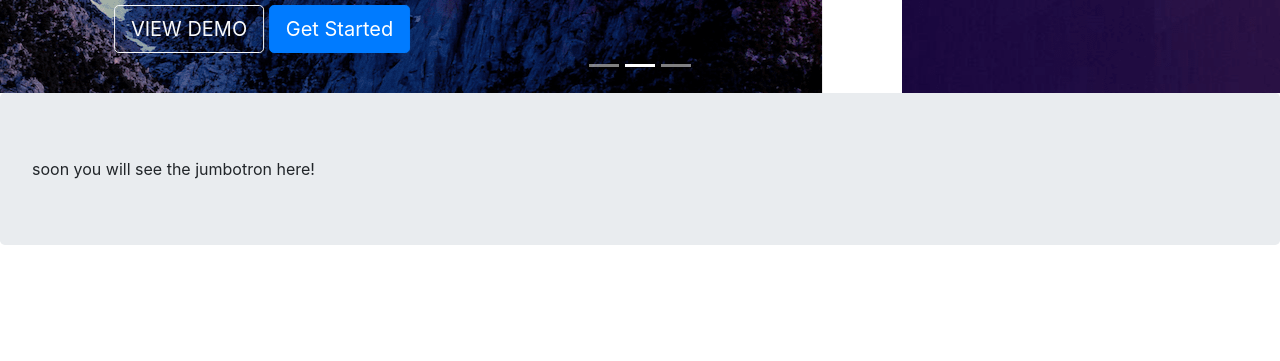
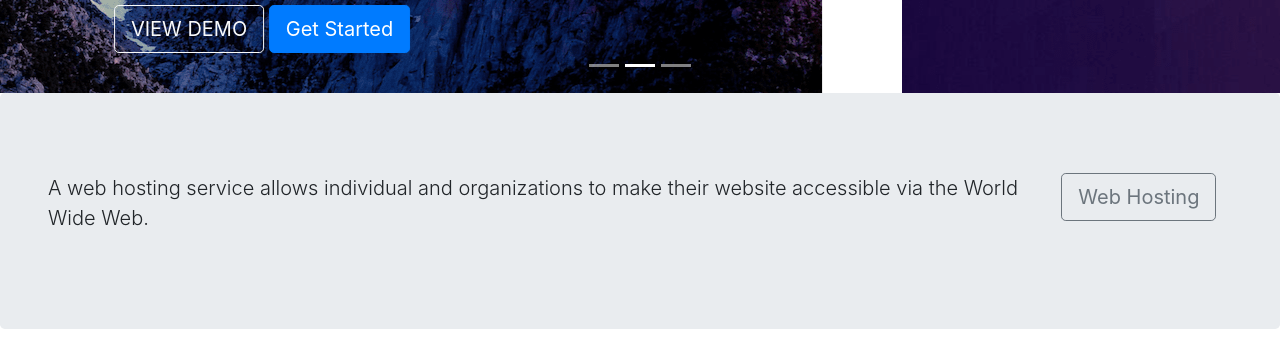
Before and after one commit to hdorgeval/complete-bs4-website, a website: page src/index.html in a window 1280 px wide. Shown: the part 597-958 px from the top of the page. Before the commit the page ends 874 px from the top, so only its background shows below. Drawn offline with nearby package versions, Linux system fonts and the light colour scheme.

Commit message:
feat(website): finalize jumbotron

```diff
--- a/src/index.html
+++ b/src/index.html
@@ -79,7 +79,17 @@
 
     <!--- Jumbotron -->
     <div class="container-fluid">
-      <div class="row jumbotron">soon you will see the jumbotron here!</div>
+      <div class="row jumbotron">
+        <div class="col-xs-12 col-sm-12 col-md-9 col-lg-9 col-xl-10">
+          <p class="lead">
+            A web hosting service allows individual and organizations to make their website
+            accessible via the World Wide Web.
+          </p>
+        </div>
+        <div class="col-xs-12 col-sm-12 col-md-3 col-lg-3 col-xl-2">
+          <button class="btn btn-outline-secondary btn-lg">Web Hosting</button>
+        </div>
+      </div>
     </div>
 
     <!--- Welcome Section -->
```
